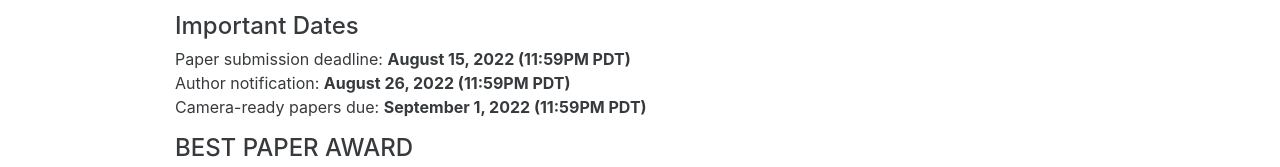
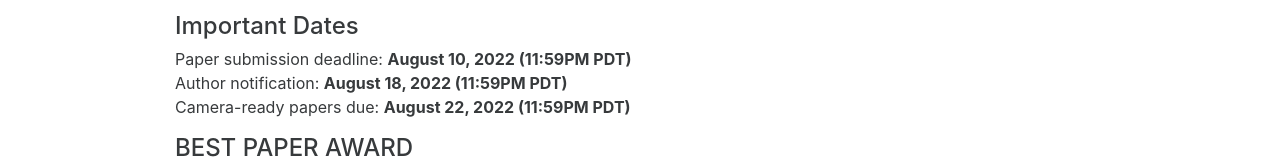
Before and after one commit to sslad2022/sslad2022.github.io, a plain HTML site: page pages/call-for-participation.html in a window 1280 px wide. Shown: the part 834-1001 px from the top of the page. Drawn offline with Linux system fonts and the light colour scheme.

Commit message:
Update call-for-participation.html

```diff
--- a/pages/call-for-participation.html
+++ b/pages/call-for-participation.html
@@ -91,9 +91,9 @@
     <p> <b>Contact:</b> sslad-competition@googlegroups.com </p>
 
     <h4>Important Dates </h4>
-    <p>Paper submission deadline: <b>August 15, 2022 (11:59PM PDT)</b><br />
-      Author notification: <b> August 26, 2022 (11:59PM PDT)</b><br />
-      Camera-ready papers due: <b>September 1, 2022 (11:59PM PDT)</b></p>
+    <p>Paper submission deadline: <b>August 10, 2022 (11:59PM PDT)</b><br />
+      Author notification: <b> August 18, 2022 (11:59PM PDT)</b><br />
+      Camera-ready papers due: <b>August 22, 2022 (11:59PM PDT)</b></p>
 
     <h4>BEST PAPER AWARD</h4>
     The best paper among these submissions will be selected and announced at the workshop. The decision will be based on the reviewers’ comments, potential impact, and novelty and will be made by the program committee.
```
